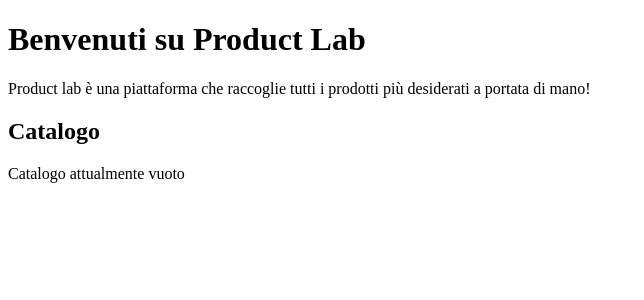
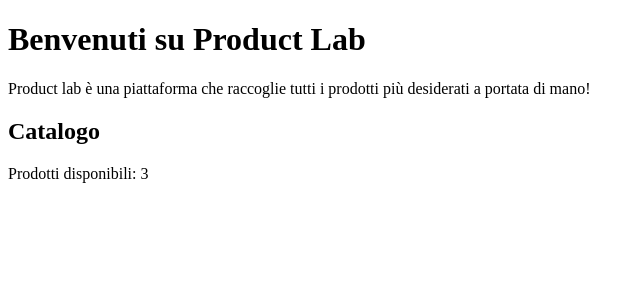
Before and after one commit to Gianluca429/product-lab, an Angular app: page / in a window 1280 px wide. Shown: the top 300 px of the page, without its empty margins (0-644 px from the left). Built offline with nearby package versions, Linux system fonts and the light colour scheme.

Commit message:
mostrato a schermo un dato proveniente da un service

```diff
--- a/src/app/components/catalog/catalog.html
+++ b/src/app/components/catalog/catalog.html
@@ -1,3 +1,3 @@
 <h2>Catalogo</h2>
 
-<p>Catalogo attualmente vuoto</p>
+<p>Prodotti disponibili: {{ productsToShow }}</p>
--- a/src/app/components/catalog/catalog.ts
+++ b/src/app/components/catalog/catalog.ts
@@ -1,4 +1,4 @@
-import { Component } from '@angular/core';
+import { Component, OnInit } from '@angular/core';
 import { CatalogService } from '../../services/catalog-service';
 
 @Component({
@@ -7,6 +7,14 @@
   styleUrl: './catalog.scss',
   templateUrl: './catalog.html',
 })
-export class CatalogComponent {
+export class CatalogComponent implements OnInit {
   constructor(private catalogService: CatalogService) {}
+  productsToShow: number = 0;
+  ngOnInit() {
+    this.showProducts();
+  }
+
+  showProducts() {
+    return (this.productsToShow = this.catalogService.prodotti.length);
+  }
 }
```
